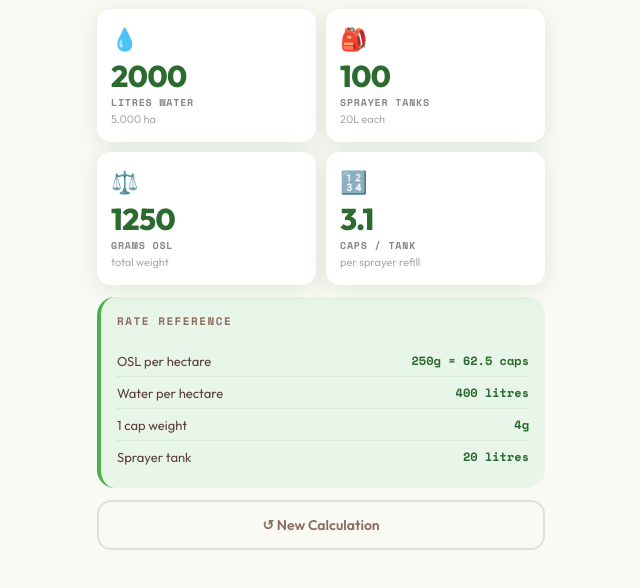
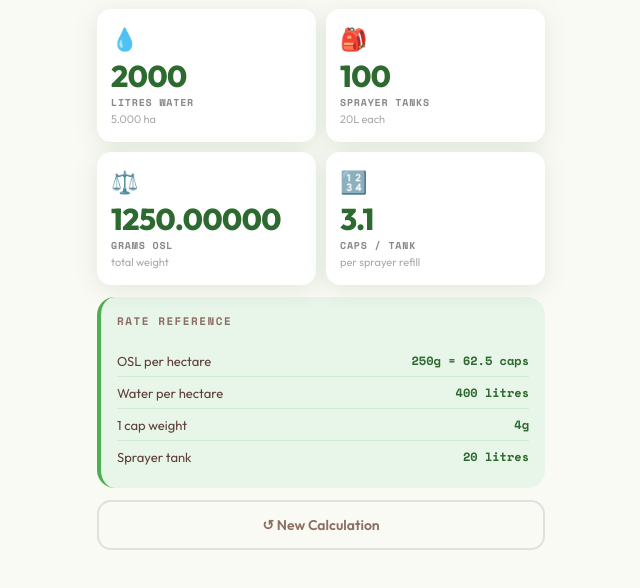
Before and after one commit to muwingab/osl-calc, a plain HTML site: page index.html in a window 1280 px wide. Both pictures are taken after typing "5" into the empty fields and a click on the button "Calculate OSL & Water →". Shown: the part 783-1371 px from the top of the page, without its empty margins (319-959 px from the left). Drawn offline with nearby package versions, Linux system fonts and the light colour scheme.

Commit message:
Updated rounding

```diff
--- a/index.html
+++ b/index.html
@@ -672,7 +672,7 @@ function calculate() {
   document.getElementById('res-water-sub').textContent = `${ha.toFixed(3)} ha`;
   document.getElementById('res-tanks').textContent = Math.ceil(tanks);
   document.getElementById('res-tanks-sub').textContent = `${sprayerSize}L ${t.each}`;
-  document.getElementById('res-grams').textContent = Math.round(grams);
+  document.getElementById('res-grams').textContent = grams.toFixed(5);;
   document.getElementById('res-cpt').textContent = cpt.toFixed(1);
   document.getElementById('ref-sprayer-val').textContent = `${sprayerSize} litres`;
 
```
